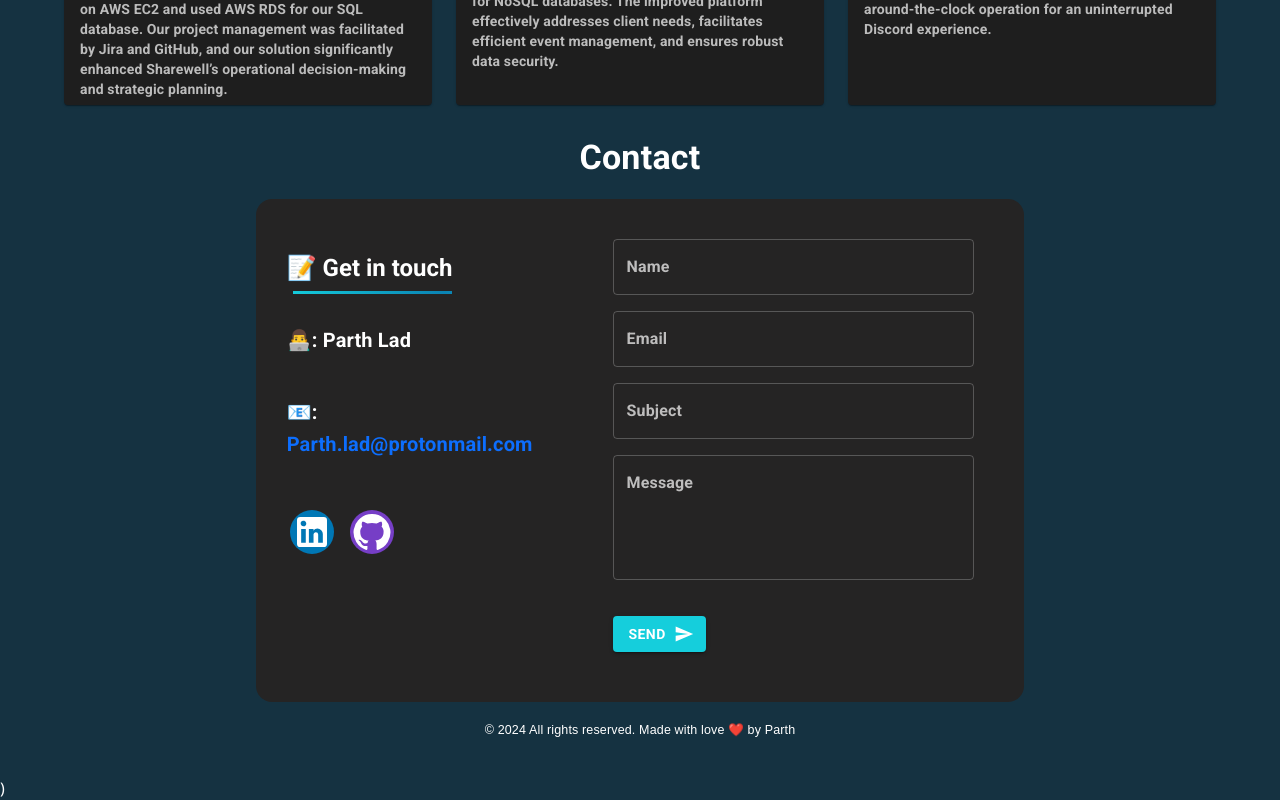
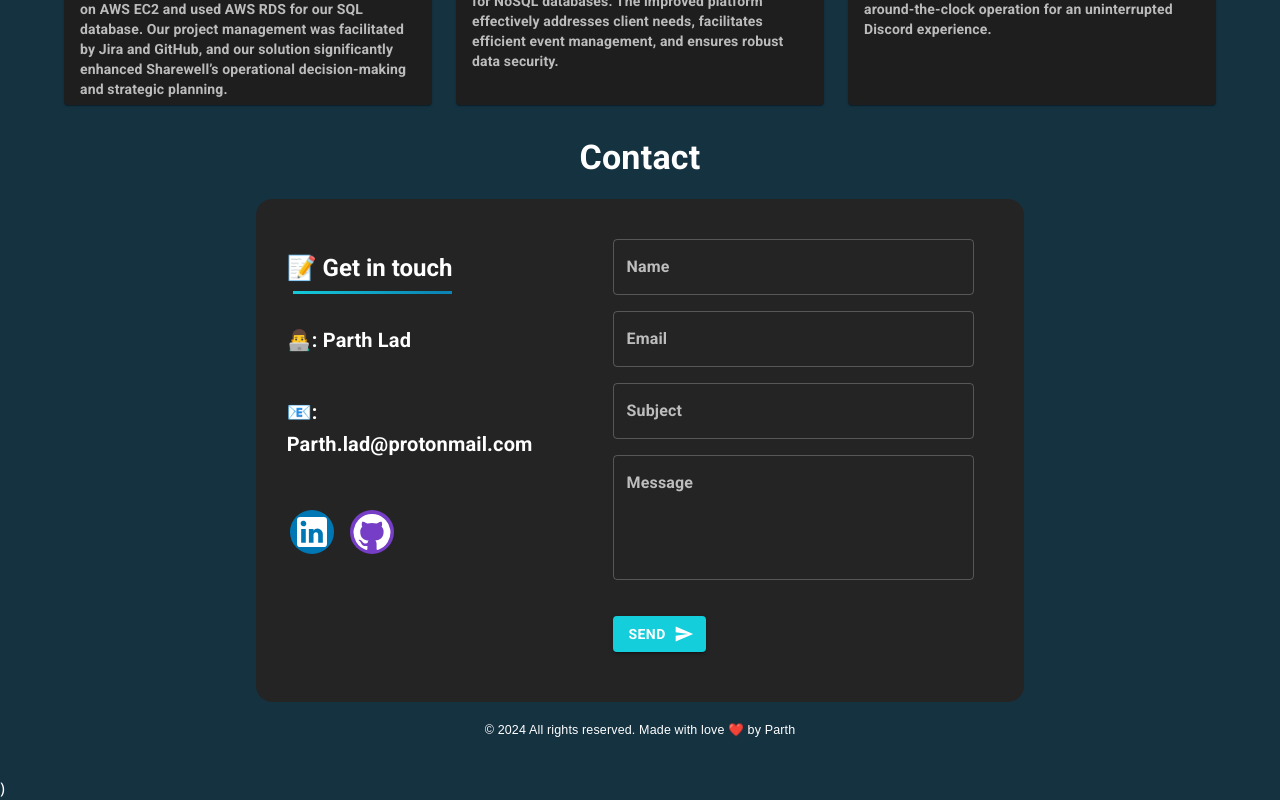
Before and after one commit to ParthKLad/web-portfolio, a React (Create React App) app: page / in a window 1280 px wide. Shown: the part 1766-2566 px from the top of the page. Built offline with nearby package versions, Linux system fonts and the light colour scheme.

Commit message:
fixed color

```diff
--- a/src/components/Contacts.js
+++ b/src/components/Contacts.js
@@ -213,8 +213,7 @@ const ContactForm = () => {
                   <a
                     href="mailto:'Parth.lad@protonmail.com"
                     style={{
-                      backgroundColor:
-                        theme.palette.mode === "dark" ? "#252424" : "#fff",
+                      color: theme.palette.mode === "dark" ? "#fff" : "#2C2F33", // Change color based on theme
                       textDecoration: "none", // Remove underline
                     }}
                   >
```
